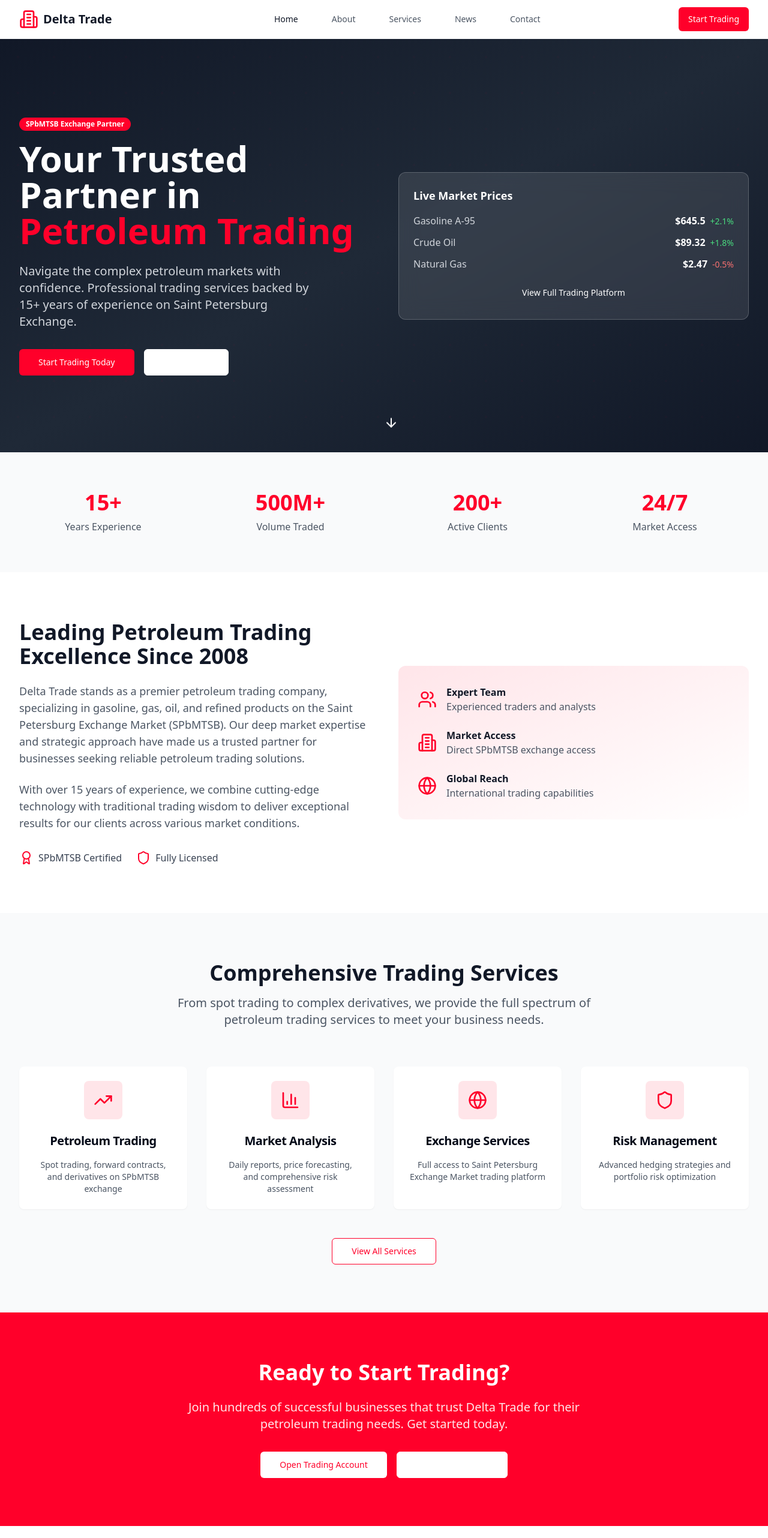
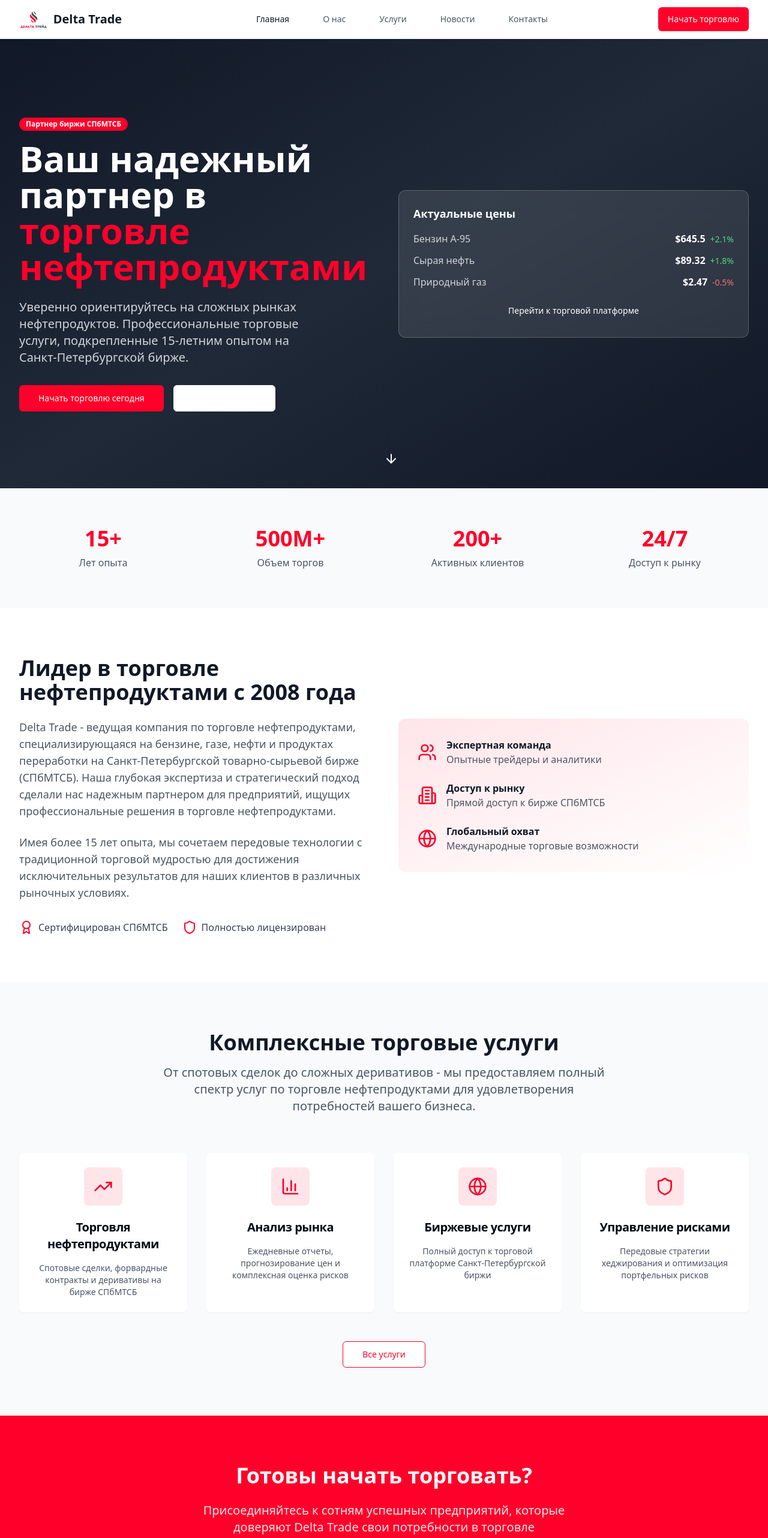
Before and after one commit to AI-Solutions-az/delta-trade-portal, a React (Vite) app: page / in a window 1280 px wide. Shown: the top 2564 px of the page at 60% size. Built offline with nearby package versions, Linux system fonts and the light colour scheme.

Commit message:
Translate page to Russian and add logo
Translate the entire page content to Russian and integrate the provided logo.

```diff
--- a/src/components/AboutSection.tsx
+++ b/src/components/AboutSection.tsx
@@ -8,22 +8,22 @@ export const AboutSection = () => {
         <div className="grid lg:grid-cols-2 gap-12 items-center">
           <div>
             <h2 className="text-3xl lg:text-4xl font-bold text-gray-900 mb-6">
-              Leading Petroleum Trading Excellence Since 2008
+              Лидер в торговле нефтепродуктами с 2008 года
             </h2>
             <p className="text-lg text-gray-600 mb-6">
-              Delta Trade stands as a premier petroleum trading company, specializing in gasoline, gas, oil, and refined products on the Saint Petersburg Exchange Market (SPbMTSB). Our deep market expertise and strategic approach have made us a trusted partner for businesses seeking reliable petroleum trading solutions.
+              Delta Trade - ведущая компания по торговле нефтепродуктами, специализирующаяся на бензине, газе, нефти и продуктах переработки на Санкт-Петербургской товарно-сырьевой бирже (СПбМТСБ). Наша глубокая экспертиза и стратегический подход сделали нас надежным партнером для предприятий, ищущих профессиональные решения в торговле нефтепродуктами.
             </p>
             <p className="text-lg text-gray-600 mb-8">
-              With over 15 years of experience, we combine cutting-edge technology with traditional trading wisdom to deliver exceptional results for our clients across various market conditions.
+              Имея более 15 лет опыта, мы сочетаем передовые технологии с традиционной торговой мудростью для достижения исключительных результатов для наших клиентов в различных рыночных условиях.
             </p>
             <div className="flex items-center space-x-6">
               <div className="flex items-center">
                 <Award className="h-6 w-6 text-[#ff002a] mr-2" />
-                <span className="text-gray-700">SPbMTSB Certified</span>
+                <span className="text-gray-700">Сертифицирован СПбМТСБ</span>
               </div>
               <div className="flex items-center">
                 <Shield className="h-6 w-6 text-[#ff002a] mr-2" />
-                <span className="text-gray-700">Fully Licensed</span>
+                <span className="text-gray-700">Полностью лицензирован</span>
               </div>
             </div>
           </div>
@@ -32,22 +32,22 @@ export const AboutSection = () => {
               <div className="flex items-center">
                 <Users className="h-8 w-8 text-[#ff002a] mr-4" />
                 <div>
-                  <h4 className="font-semibold text-gray-900">Expert Team</h4>
-                  <p className="text-gray-600">Experienced traders and analysts</p>
+                  <h4 className="font-semibold text-gray-900">Экспертная команда</h4>
+                  <p className="text-gray-600">Опытные трейдеры и аналитики</p>
                 </div>
               </div>
               <div className="flex items-center">
                 <Building2 className="h-8 w-8 text-[#ff002a] mr-4" />
                 <div>
-                  <h4 className="font-semibold text-gray-900">Market Access</h4>
-                  <p className="text-gray-600">Direct SPbMTSB exchange access</p>
+                  <h4 className="font-semibold text-gray-900">Доступ к рынку</h4>
+                  <p className="text-gray-600">Прямой доступ к бирже СПбМТСБ</p>
                 </div>
               </div>
               <div className="flex items-center">
                 <Globe className="h-8 w-8 text-[#ff002a] mr-4" />
                 <div>
-                  <h4 className="font-semibold text-gray-900">Global Reach</h4>
-                  <p className="text-gray-600">International trading capabilities</p>
+                  <h4 className="font-semibold text-gray-900">Глобальный охват</h4>
+                  <p className="text-gray-600">Международные торговые возможности</p>
                 </div>
               </div>
             </div>
--- a/src/components/CTASection.tsx
+++ b/src/components/CTASection.tsx
@@ -6,17 +6,17 @@ export const CTASection = () => {
     <section className="py-20 bg-[#ff002a]">
       <div className="max-w-7xl mx-auto px-4 sm:px-6 lg:px-8 text-center">
         <h2 className="text-3xl lg:text-4xl font-bold text-white mb-6">
-          Ready to Start Trading?
+          Готовы начать торговать?
         </h2>
         <p className="text-xl text-white/90 mb-8 max-w-2xl mx-auto">
-          Join hundreds of successful businesses that trust Delta Trade for their petroleum trading needs. Get started today.
+          Присоединяйтесь к сотням успешных предприятий, которые доверяют Delta Trade свои потребности в торговле нефтепродуктами. Начните сегодня.
         </p>
         <div className="flex flex-col sm:flex-row gap-4 justify-center">
           <Button size="lg" className="bg-white text-[#ff002a] hover:bg-gray-100 px-8 py-3">
-            Open Trading Account
+            Открыть торговый счет
           </Button>
           <Button size="lg" variant="outline" className="border-white text-white hover:bg-white hover:text-[#ff002a] px-8 py-3">
-            Contact Our Team
+            Связаться с командой
           </Button>
         </div>
       </div>
--- a/src/components/Footer.tsx
+++ b/src/components/Footer.tsx
@@ -1,5 +1,3 @@
-
-import { Building2 } from "lucide-react";
 
 export const Footer = () => {
   return (
@@ -8,46 +6,46 @@ export const Footer = () => {
         <div className="grid md:grid-cols-4 gap-8">
           <div>
             <div className="flex items-center mb-4">
-              <Building2 className="h-8 w-8 text-[#ff002a]" />
+              <img src="/lovable-uploads/4b81a545-253b-42a5-8529-be28ef4b1b06.png" alt="Delta Trade" className="h-8 w-auto" />
               <span className="ml-2 text-xl font-bold">Delta Trade</span>
             </div>
             <p className="text-gray-400 mb-4">
-              Professional petroleum trading services on Saint Petersburg Exchange Market.
+              Профессиональные услуги торговли нефтепродуктами на Санкт-Петербургской товарно-сырьевой бирже.
             </p>
           </div>
 
           <div>
-            <h4 className="font-semibold mb-4">Services</h4>
+            <h4 className="font-semibold mb-4">Услуги</h4>
             <ul className="space-y-2 text-gray-400">
-              <li><a href="#" className="hover:text-white transition-colors">Petroleum Trading</a></li>
-              <li><a href="#" className="hover:text-white transition-colors">Market Analysis</a></li>
-              <li><a href="#" className="hover:text-white transition-colors">Risk Management</a></li>
-              <li><a href="#" className="hover:text-white transition-colors">Exchange Services</a></li>
+              <li><a href="#" className="hover:text-white transition-colors">Торговля нефтепродуктами</a></li>
+              <li><a href="#" className="hover:text-white transition-colors">Анализ рынка</a></li>
+              <li><a href="#" className="hover:text-white transition-colors">Управление рисками</a></li>
+              <li><a href="#" className="hover:text-white transition-colors">Биржевые услуги</a></li>
             </ul>
           </div>
 
           <div>
-            <h4 className="font-semibold mb-4">Company</h4>
+            <h4 className="font-semibold mb-4">Компания</h4>
             <ul className="space-y-2 text-gray-400">
-              <li><a href="#" className="hover:text-white transition-colors">About Us</a></li>
-              <li><a href="#" className="hover:text-white transition-colors">Leadership</a></li>
-              <li><a href="#" className="hover:text-white transition-colors">News</a></li>
-              <li><a href="#" className="hover:text-white transition-colors">Careers</a></li>
+              <li><a href="#" className="hover:text-white transition-colors">О нас</a></li>
+              <li><a href="#" className="hover:text-white transition-colors">Руководство</a></li>
+              <li><a href="#" className="hover:text-white transition-colors">Новости</a></li>
+              <li><a href="#" className="hover:text-white transition-colors">Карьера</a></li>
             </ul>
           </div>
 
           <div>
-            <h4 className="font-semibold mb-4">Contact</h4>
+            <h4 className="font-semibold mb-4">Контакты</h4>
             <ul className="space-y-2 text-gray-400">
               <li>+7 (812) 123-45-67</li>
               <li>trading@deltatrade.ru</li>
-              <li>Saint Petersburg, Russia</li>
+              <li>Санкт-Петербург, Россия</li>
             </ul>
           </div>
         </div>
 
         <div className="border-t border-gray-800 mt-12 pt-8 text-center text-gray-400">
-          <p>&copy; 2024 Delta Trade. All rights reserved.</p>
+          <p>&copy; 2024 Delta Trade. Все права защищены.</p>
         </div>
       </div>
     </footer>
--- a/src/components/HeroSection.tsx
+++ b/src/components/HeroSection.tsx
@@ -20,44 +20,44 @@ export const HeroSection = () => {
         <div className="grid lg:grid-cols-2 gap-12 items-center">
           <div className="space-y-8">
             <div>
-              <Badge className="bg-[#ff002a] text-white mb-4">SPbMTSB Exchange Partner</Badge>
+              <Badge className="bg-[#ff002a] text-white mb-4">Партнер биржи СПбМТСБ</Badge>
               <h1 className="text-4xl lg:text-6xl font-bold leading-tight">
-                Your Trusted Partner in
-                <span className="text-[#ff002a]"> Petroleum Trading</span>
+                Ваш надежный партнер в
+                <span className="text-[#ff002a]"> торговле нефтепродуктами</span>
               </h1>
               <p className="text-xl text-gray-300 mt-6 max-w-lg">
-                Navigate the complex petroleum markets with confidence. Professional trading services backed by 15+ years of experience on Saint Petersburg Exchange.
+                Уверенно ориентируйтесь на сложных рынках нефтепродуктов. Профессиональные торговые услуги, подкрепленные 15-летним опытом на Санкт-Петербургской бирже.
               </p>
             </div>
             <div className="flex flex-col sm:flex-row gap-4">
               <Button size="lg" className="bg-[#ff002a] hover:bg-[#cc0022] text-white px-8 py-3">
-                Start Trading Today
+                Начать торговлю сегодня
               </Button>
               <Button size="lg" variant="outline" className="border-white text-white hover:bg-white hover:text-gray-900 px-8 py-3">
-                Learn More
+                Узнать больше
               </Button>
             </div>
           </div>
 
           <div className="bg-white/10 backdrop-blur-lg rounded-xl p-6 border border-white/20">
-            <h3 className="text-lg font-semibold mb-4 text-white">Live Market Prices</h3>
+            <h3 className="text-lg font-semibold mb-4 text-white">Актуальные цены</h3>
             <div className="space-y-3">
               <div className="flex justify-between items-center">
-                <span className="text-gray-300">Gasoline A-95</span>
+                <span className="text-gray-300">Бензин А-95</span>
                 <div className="text-right">
                   <span className="text-white font-semibold">${currentPrice.gasoline}</span>
                   <span className="text-green-400 text-sm ml-2">+2.1%</span>
                 </div>
               </div>
               <div className="flex justify-between items-center">
-                <span className="text-gray-300">Crude Oil</span>
+                <span className="text-gray-300">Сырая нефть</span>
                 <div className="text-right">
                   <span className="text-white font-semibold">${currentPrice.oil}</span>
                   <span className="text-green-400 text-sm ml-2">+1.8%</span>
                 </div>
               </div>
               <div className="flex justify-between items-center">
-                <span className="text-gray-300">Natural Gas</span>
+                <span className="text-gray-300">Природный газ</span>
                 <div className="text-right">
                   <span className="text-white font-semibold">${currentPrice.gas}</span>
                   <span className="text-red-400 text-sm ml-2">-0.5%</span>
@@ -65,7 +65,7 @@ export const HeroSection = () => {
               </div>
             </div>
             <Button variant="ghost" className="w-full mt-4 text-white hover:bg-white/20">
-              View Full Trading Platform
+              Перейти к торговой платформе
             </Button>
           </div>
         </div>
--- a/src/components/Navigation.tsx
+++ b/src/components/Navigation.tsx
@@ -1,6 +1,5 @@
 
 import { Button } from "@/components/ui/button";
-import { Building2 } from "lucide-react";
 
 export const Navigation = () => {
   return (
@@ -9,22 +8,22 @@ export const Navigation = () => {
         <div className="flex justify-between items-center h-16">
           <div className="flex items-center">
             <div className="flex-shrink-0 flex items-center">
-              <Building2 className="h-8 w-8 text-[#ff002a]" />
+              <img src="/lovable-uploads/4b81a545-253b-42a5-8529-be28ef4b1b06.png" alt="Delta Trade" className="h-8 w-auto" />
               <span className="ml-2 text-xl font-bold text-gray-900">Delta Trade</span>
             </div>
           </div>
           <div className="hidden md:block">
             <div className="ml-10 flex items-baseline space-x-8">
-              <a href="#home" className="text-gray-900 hover:text-[#ff002a] px-3 py-2 text-sm font-medium transition-colors">Home</a>
-              <a href="#about" className="text-gray-600 hover:text-[#ff002a] px-3 py-2 text-sm font-medium transition-colors">About</a>
-              <a href="#services" className="text-gray-600 hover:text-[#ff002a] px-3 py-2 text-sm font-medium transition-colors">Services</a>
-              <a href="#news" className="text-gray-600 hover:text-[#ff002a] px-3 py-2 text-sm font-medium transition-colors">News</a>
-              <a href="#contact" className="text-gray-600 hover:text-[#ff002a] px-3 py-2 text-sm font-medium transition-colors">Contact</a>
+              <a href="#home" className="text-gray-900 hover:text-[#ff002a] px-3 py-2 text-sm font-medium transition-colors">Главная</a>
+              <a href="#about" className="text-gray-600 hover:text-[#ff002a] px-3 py-2 text-sm font-medium transition-colors">О нас</a>
+              <a href="#services" className="text-gray-600 hover:text-[#ff002a] px-3 py-2 text-sm font-medium transition-colors">Услуги</a>
+              <a href="#news" className="text-gray-600 hover:text-[#ff002a] px-3 py-2 text-sm font-medium transition-colors">Новости</a>
+              <a href="#contact" className="text-gray-600 hover:text-[#ff002a] px-3 py-2 text-sm font-medium transition-colors">Контакты</a>
             </div>
           </div>
           <div className="flex items-center space-x-4">
             <Button className="bg-[#ff002a] hover:bg-[#cc0022] text-white">
-              Start Trading
+              Начать торговлю
             </Button>
           </div>
         </div>
--- a/src/components/ServicesSection.tsx
+++ b/src/components/ServicesSection.tsx
@@ -7,23 +7,23 @@ export const ServicesSection = () => {
   const services = [
     {
       icon: <TrendingUp className="h-8 w-8" />,
-      title: "Petroleum Trading",
-      description: "Spot trading, forward contracts, and derivatives on SPbMTSB exchange"
+      title: "Торговля нефтепродуктами",
+      description: "Спотовые сделки, форвардные контракты и деривативы на бирже СПбМТСБ"
     },
     {
       icon: <BarChart3 className="h-8 w-8" />,
-      title: "Market Analysis",
-      description: "Daily reports, price forecasting, and comprehensive risk assessment"
+      title: "Анализ рынка",
+      description: "Ежедневные отчеты, прогнозирование цен и комплексная оценка рисков"
     },
     {
       icon: <Globe className="h-8 w-8" />,
-      title: "Exchange Services",
-      description: "Full access to Saint Petersburg Exchange Market trading platform"
+      title: "Биржевые услуги",
+      description: "Полный доступ к торговой платформе Санкт-Петербургской биржи"
     },
     {
       icon: <Shield className="h-8 w-8" />,
-      title: "Risk Management",
-      description: "Advanced hedging strategies and portfolio risk optimization"
+      title: "Управление рисками",
+      description: "Передовые стратегии хеджирования и оптимизация портфельных рисков"
     }
   ];
 
@@ -32,10 +32,10 @@ export const ServicesSection = () => {
       <div className="max-w-7xl mx-auto px-4 sm:px-6 lg:px-8">
         <div className="text-center mb-16">
           <h2 className="text-3xl lg:text-4xl font-bold text-gray-900 mb-4">
-            Comprehensive Trading Services
+            Комплексные торговые услуги
           </h2>
           <p className="text-xl text-gray-600 max-w-3xl mx-auto">
-            From spot trading to complex derivatives, we provide the full spectrum of petroleum trading services to meet your business needs.
+            От спотовых сделок до сложных деривативов - мы предоставляем полный спектр услуг по торговле нефтепродуктами для удовлетворения потребностей вашего бизнеса.
           </p>
         </div>
 
@@ -59,7 +59,7 @@ export const ServicesSection = () => {
 
         <div className="text-center mt-12">
           <Button size="lg" variant="outline" className="border-[#ff002a] text-[#ff002a] hover:bg-[#ff002a] hover:text-white">
-            View All Services
+            Все услуги
           </Button>
         </div>
       </div>
--- a/src/components/StatsSection.tsx
+++ b/src/components/StatsSection.tsx
@@ -1,10 +1,10 @@
 
 export const StatsSection = () => {
   const stats = [
-    { value: "15+", label: "Years Experience" },
-    { value: "500M+", label: "Volume Traded" },
-    { value: "200+", label: "Active Clients" },
-    { value: "24/7", label: "Market Access" }
+    { value: "15+", label: "Лет опыта" },
+    { value: "500M+", label: "Объем торгов" },
+    { value: "200+", label: "Активных клиентов" },
+    { value: "24/7", label: "Доступ к рынку" }
   ];
 
   return (
```
Also changed, not shown: src/components/ContactSection.tsx (+9 -9 lines), public/lovable-uploads/4b81a545-253b-42a5-8529-be28ef4b1b06.png (added).
